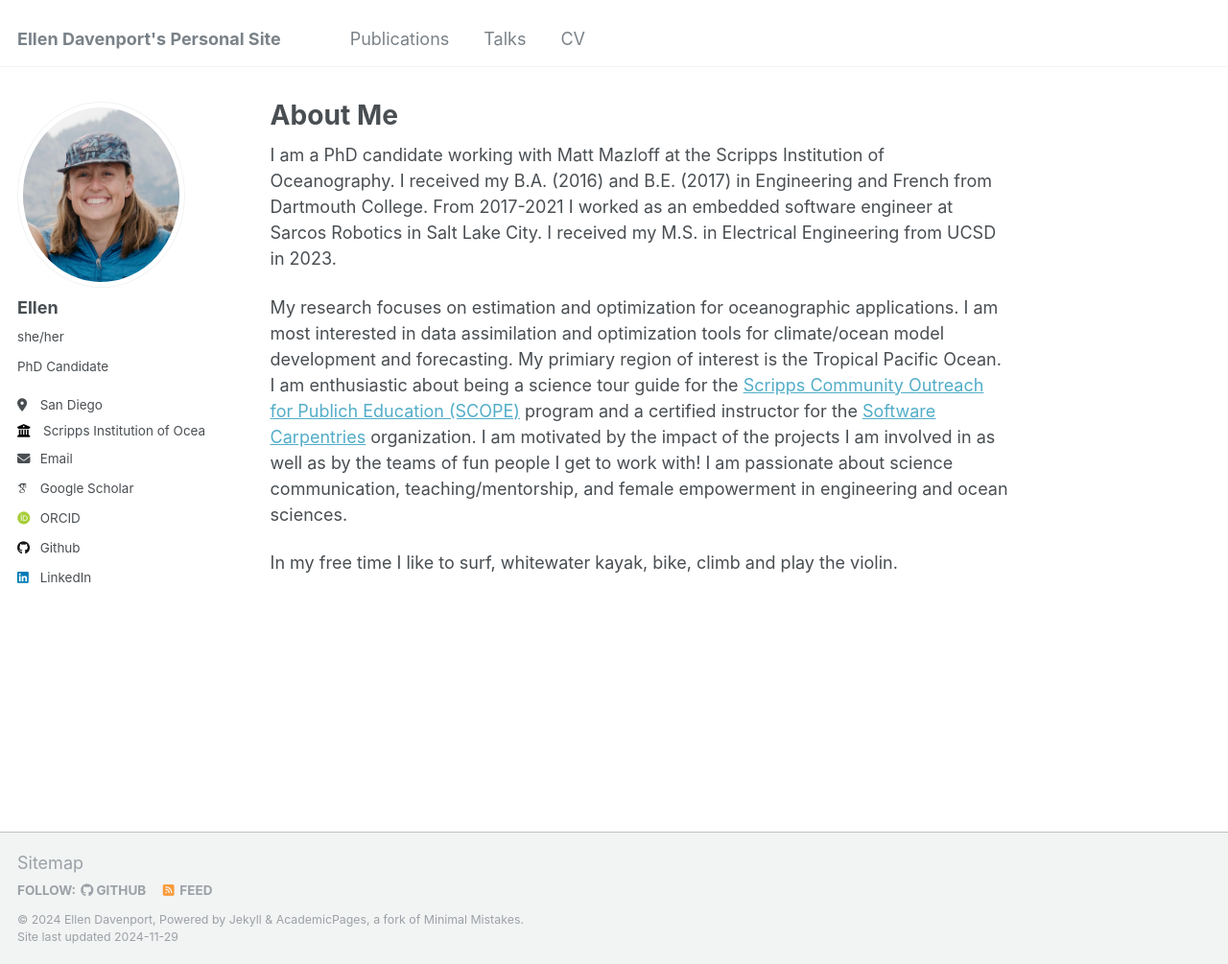
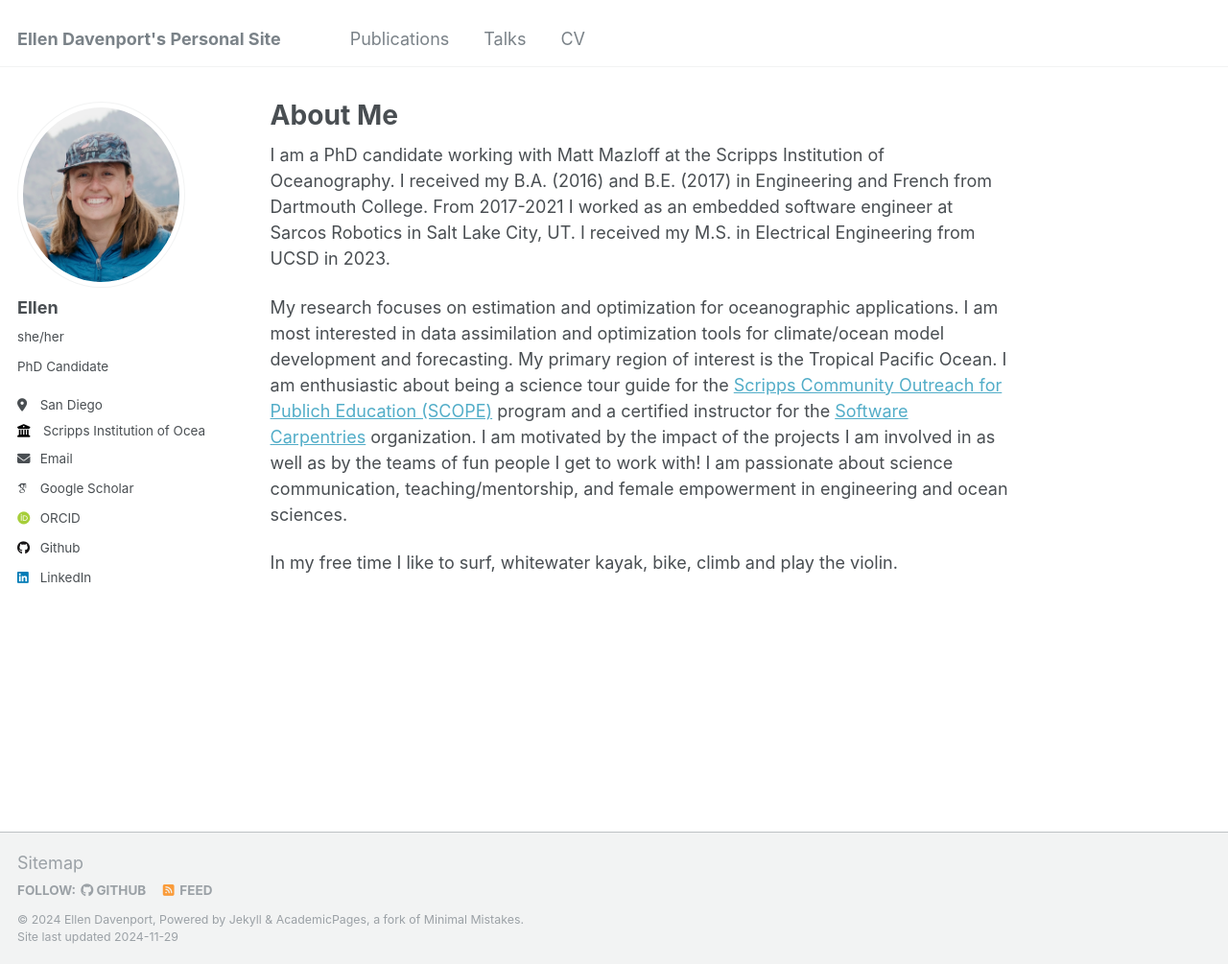
Before and after one commit to eldavenport/eldavenport.github.io, a Jekyll site: the page built from _pages/about.md, in a window 1280 px wide and 1005 px high. Shown: the whole window at 96% size. Built offline with Jekyll 4.4.1, drawn with Linux system fonts in a browser that asks for light colours; some web fonts are replaced.

Commit message:
Update about.md

```diff
--- a/_pages/about.md
+++ b/_pages/about.md
@@ -7,8 +7,8 @@ redirect_from:
   - /about.html
 ---
 
-I am a PhD candidate working with Matt Mazloff at the Scripps Institution of Oceanography. I received my B.A. (2016) and B.E. (2017) in Engineering and French from Dartmouth College. From 2017-2021 I worked as an embedded software engineer at Sarcos Robotics in Salt Lake City. I received my M.S. in Electrical Engineering from UCSD in 2023.
+I am a PhD candidate working with Matt Mazloff at the Scripps Institution of Oceanography. I received my B.A. (2016) and B.E. (2017) in Engineering and French from Dartmouth College. From 2017-2021 I worked as an embedded software engineer at Sarcos Robotics in Salt Lake City, UT. I received my M.S. in Electrical Engineering from UCSD in 2023.
 
-My research focuses on estimation and optimization for oceanographic applications. I am most interested in data assimilation and optimization tools for climate/ocean model development and forecasting. My primiary region of interest is the Tropical Pacific Ocean. I am enthusiastic about being a science tour guide for the [Scripps Community Outreach for Publich Education (SCOPE)](https://scripps.ucsd.edu/scope) program and a certified instructor for the [Software Carpentries](https://carpentries.org/index.html) organization. I am motivated by the impact of the projects I am involved in as well as by the teams of fun people I get to work with! I am passionate about science communication, teaching/mentorship, and female empowerment in engineering and ocean sciences.
+My research focuses on estimation and optimization for oceanographic applications. I am most interested in data assimilation and optimization tools for climate/ocean model development and forecasting. My primary region of interest is the Tropical Pacific Ocean. I am enthusiastic about being a science tour guide for the [Scripps Community Outreach for Publich Education (SCOPE)](https://scripps.ucsd.edu/scope) program and a certified instructor for the [Software Carpentries](https://carpentries.org/index.html) organization. I am motivated by the impact of the projects I am involved in as well as by the teams of fun people I get to work with! I am passionate about science communication, teaching/mentorship, and female empowerment in engineering and ocean sciences.
 
 In my free time I like to surf, whitewater kayak, bike, climb and play the violin.
```
